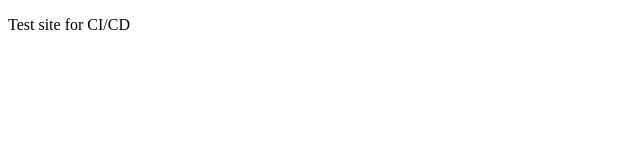
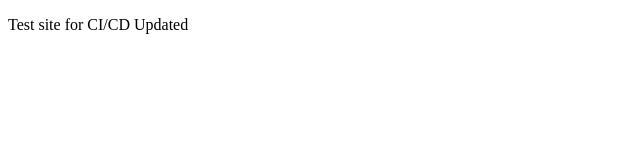
Before and after one commit to sathanu/privacy, a plain HTML site: page index.html in a window 1280 px wide. Shown: the full height of the page, 0-640 px from the left. Drawn offline with Linux system fonts and the light colour scheme.

Commit message:
Update index.html

```diff
--- a/index.html
+++ b/index.html
@@ -9,7 +9,7 @@
 <body>
 
 <p>
-  Test site for CI/CD
+  Test site for CI/CD Updated
 </p>
 
 </body>
```
